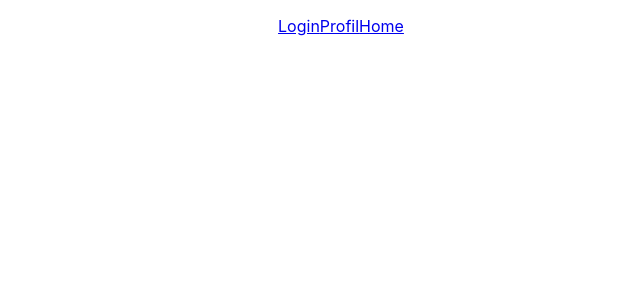
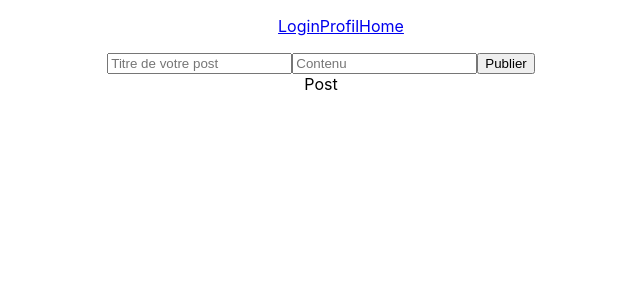
Before and after one commit to AvellaJB/bocal-social-network, a React (Create React App) app: page / in a window 1280 px wide. Shown: the top 300 px of the page, without its empty margins (319-959 px from the left). Built offline with nearby package versions, Linux system fonts and the light colour scheme.

Commit message:
(feat) create post

```diff
--- a/src/components/CreatePost.js
+++ b/src/components/CreatePost.js
@@ -6,9 +6,42 @@ Create post est donc un formulaire qui envoie les données dans la fonction crea
 */
 
 import React from "react";
+import { useState } from "react";
+import { createPost } from "../lib";
+function CreatePost() {
+  /* useState récupère les données du formulaire, le titre et le post. */
 
-function CreatePost() {
-  return <div>CreatePost</div>;
+  const [contentInput, setContentInput] = useState("");
+  const [titleInput, setTitleInput] = useState("");
+
+  /* Fonction qui doit prendre en paramètre les données du useState
+  pour pouvoir les envoyer à la fonction createPost() */
+
+  const sendPostToApi = (e) => {
+    e.preventDefault();
+    createPost(titleInput, contentInput);
+  };
+
+  return (
+    /* Mise en place d'un form avec activation de la fonction onSubmit */
+    <div>
+      <form onSubmit={sendPostToApi}>
+        <input
+          placeholder="Titre de votre post"
+          type="text"
+          name="titlePost"
+          onChange={(e) => setTitleInput(e.target.value)}
+        />
+        <input
+          placeholder="Contenu"
+          type="text"
+          name="contentPost"
+          onChange={(e) => setContentInput(e.target.value)}
+        />
+        <button type="submit">Publier</button>
+      </form>
+    </div>
+  );
 }
 
 export default CreatePost;
--- a/src/pages/Home.js
+++ b/src/pages/Home.js
@@ -3,15 +3,20 @@ Ici nous aurons la fonction getPosts(page, limit) qui permet de récupérer
 un nombre donné de posts de tous les utilisateurs
 Les données seront à envoyé dans le components Post pour qu'ils soient mis en forme.
 Les données seront envoyées via des Props.
-
-
-
 */
 
 import React from "react";
+import CreatePost from "../components/CreatePost";
+import Post from "../components/Post";
+import { getPosts } from "../lib";
 
 function Home() {
-  return <div></div>;
+  return (
+    <div>
+      <CreatePost />
+      <Post />
+    </div>
+  );
 }
 
 export default Home;
```
Also changed, not shown: src/lib/readme.md.
